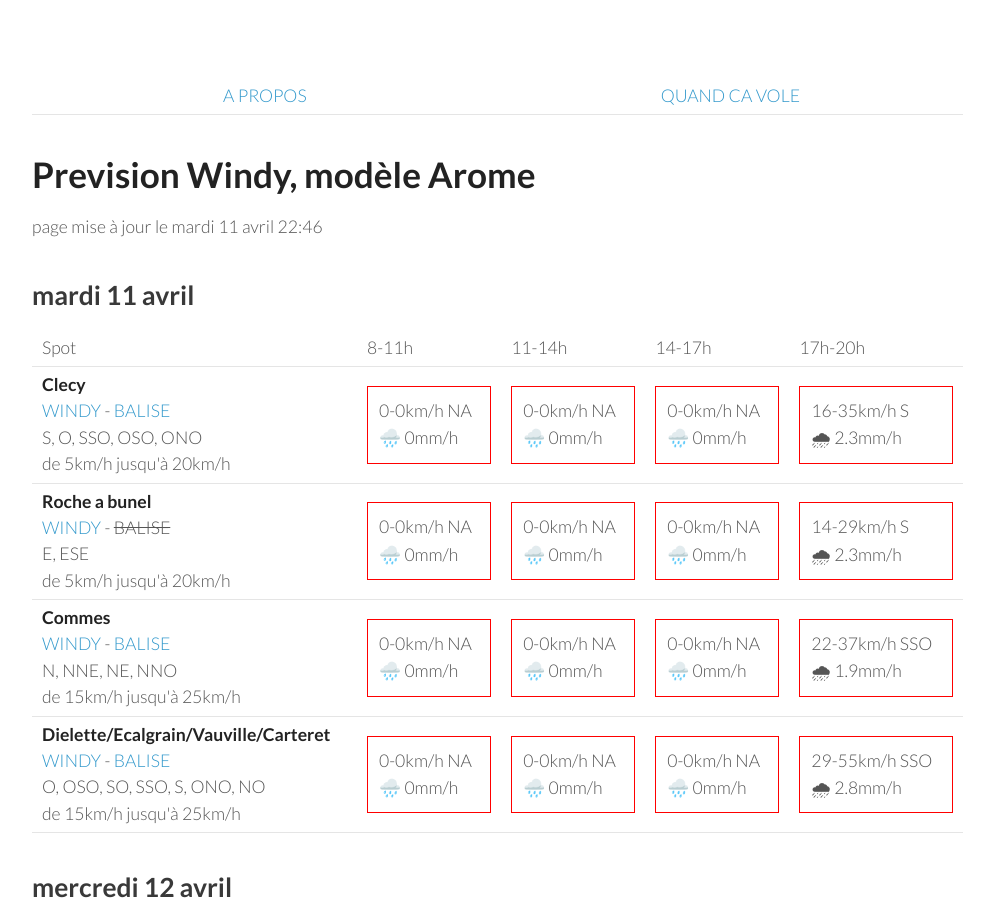
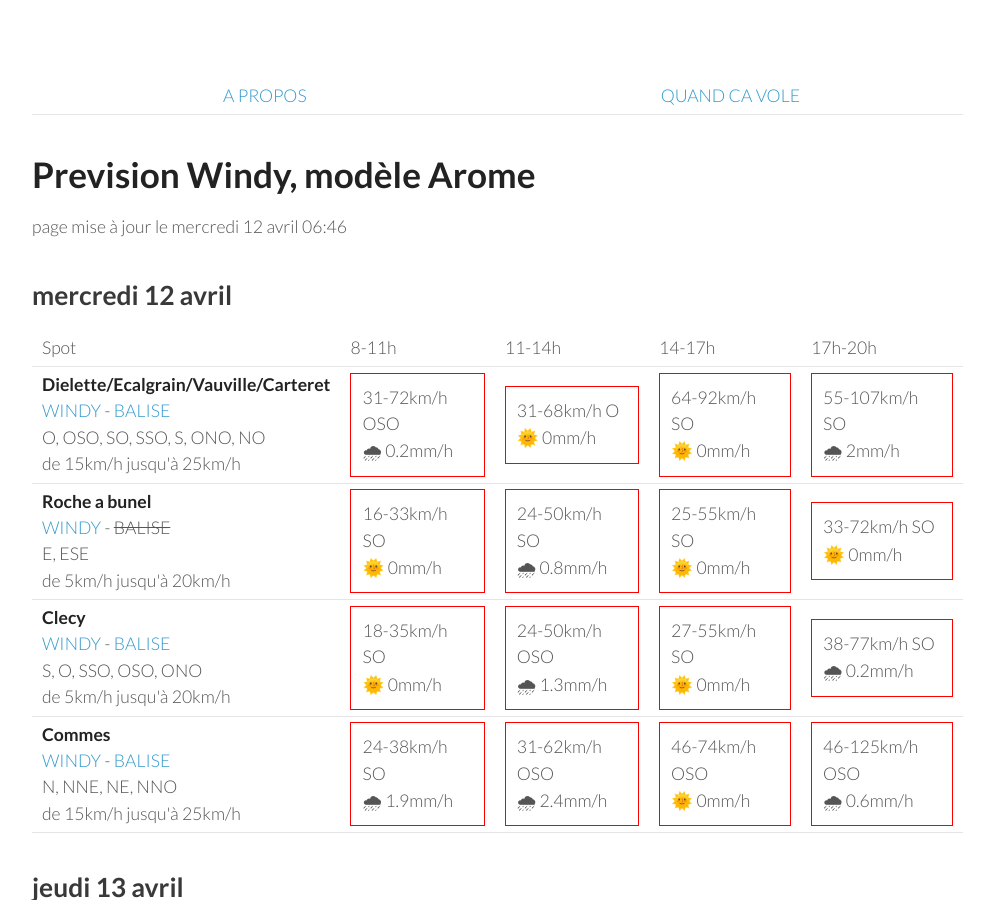
Before and after one commit to parapente-dans-le-nord/parapente-dans-le-nord.github.io, a Jekyll site: the page built from normandie.markdown, in a window 1280 px wide and 900 px high. Shown: the whole window, without its empty margins (26-1020 px from the left). Built offline with Jekyll 4.4.1, drawn with Linux system fonts in a browser that asks for light colours.

Commit message:
update index.markdown

```diff
--- a/normandie.markdown
+++ b/normandie.markdown
@@ -7,60 +7,8 @@ title:  "Tous les spots"
 {: .links}
 
 # Prevision Windy, modèle Arome
-page mise à jour le mardi 11 avril 22:46
+page mise à jour le mercredi 12 avril 06:46
 
-## mardi 11 avril
-
-{::nomarkdown}
-<table>
-  <tbody>
-    <tr>
-      <td>Spot</td>
-      <td>8-11h</td>
-      <td>11-14h</td>
-      <td>14-17h</td>
-      <td>17h-20h</td>
-    </tr>
-<tr>
-        <td><strong>Clecy</strong><br><a href="https://windy.com/48.929/-0.470?48.516,-0.470,8">WINDY</a> - <span class=""><a href="http://www.balisemeteo.com/balise.php?idBalise=122">BALISE</a> </span><br> <span class="vent-favorable">S, O, SSO, OSO, ONO</span><br><span class="force-vent">de 5km/h jusqu'à 20km/h</span> </td>
-
-            <td><div class="not-flyable"><p>0-0km/h NA</p><p>🌧️ 0mm/h</p></div></td>
-            <td><div class="not-flyable"><p>0-0km/h NA</p><p>🌧️ 0mm/h</p></div></td>
-            <td><div class="not-flyable"><p>0-0km/h NA</p><p>🌧️ 0mm/h</p></div></td>
-            <td><div class="not-flyable"><p>16-35km/h S</p><p>🌧 2.3mm/h</p></div></td>
-
-    </tr>
-<tr>
-        <td><strong>Roche a bunel</strong><br><a href="https://windy.com/48.993/-0.499?48.580,-0.499,8">WINDY</a> - <span class="no-balise"> BALISE </span><br> <span class="vent-favorable">E, ESE</span><br><span class="force-vent">de 5km/h jusqu'à 20km/h</span> </td>
-
-            <td><div class="not-flyable"><p>0-0km/h NA</p><p>🌧️ 0mm/h</p></div></td>
-            <td><div class="not-flyable"><p>0-0km/h NA</p><p>🌧️ 0mm/h</p></div></td>
-            <td><div class="not-flyable"><p>0-0km/h NA</p><p>🌧️ 0mm/h</p></div></td>
-            <td><div class="not-flyable"><p>14-29km/h S</p><p>🌧 2.3mm/h</p></div></td>
-
-    </tr>
-<tr>
-        <td><strong>Commes</strong><br><a href="https://windy.com/49.346/-0.726?48.936,-0.726,8">WINDY</a> - <span class=""><a href="http://www.balisemeteo.com/balise.php?idBalise=158">BALISE</a> </span><br> <span class="vent-favorable">N, NNE, NE, NNO</span><br><span class="force-vent">de 15km/h jusqu'à 25km/h</span> </td>
-
-            <td><div class="not-flyable"><p>0-0km/h NA</p><p>🌧️ 0mm/h</p></div></td>
-            <td><div class="not-flyable"><p>0-0km/h NA</p><p>🌧️ 0mm/h</p></div></td>
-            <td><div class="not-flyable"><p>0-0km/h NA</p><p>🌧️ 0mm/h</p></div></td>
-            <td><div class="not-flyable"><p>22-37km/h SSO</p><p>🌧 1.9mm/h</p></div></td>
-
-    </tr>
-<tr>
-        <td><strong>Dielette/Ecalgrain/Vauville/Carteret</strong><br><a href="https://windy.com/49.650/-1.856?49.243,-1.856,8">WINDY</a> - <span class=""><a href="http://www.balisemeteo.com/balise.php?idBalise=81">BALISE</a> </span><br> <span class="vent-favorable">O, OSO, SO, SSO, S, ONO, NO</span><br><span class="force-vent">de 15km/h jusqu'à 25km/h</span> </td>
-
-            <td><div class="not-flyable"><p>0-0km/h NA</p><p>🌧️ 0mm/h</p></div></td>
-            <td><div class="not-flyable"><p>0-0km/h NA</p><p>🌧️ 0mm/h</p></div></td>
-            <td><div class="not-flyable"><p>0-0km/h NA</p><p>🌧️ 0mm/h</p></div></td>
-            <td><div class="not-flyable"><p>29-55km/h SSO</p><p>🌧 2.8mm/h</p></div></td>
-
-    </tr>
-
-</tbody>
-</table>
-{:/}
 ## mercredi 12 avril
 
 {::nomarkdown}
```
